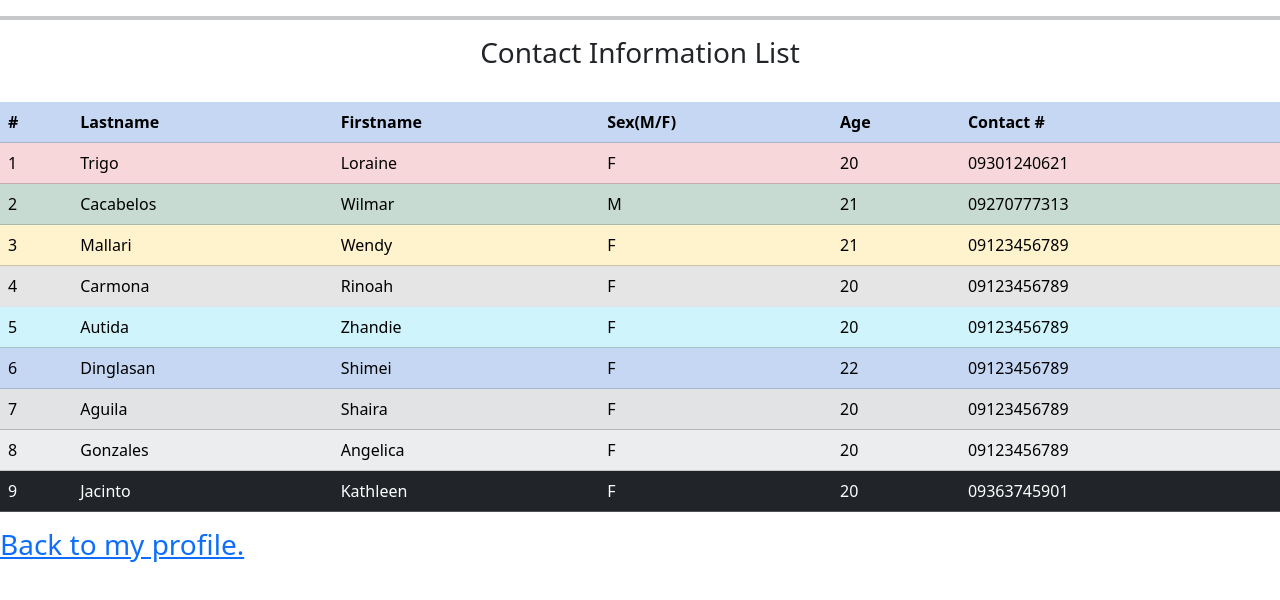
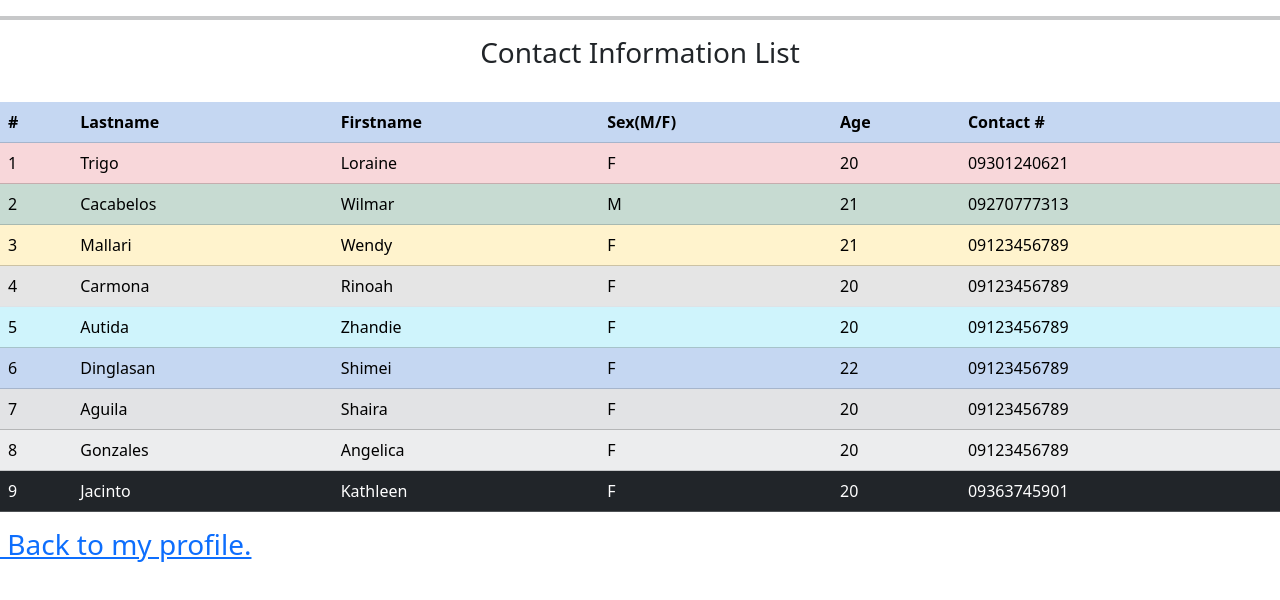
Before and after one commit to raine-mt/rainetrigo, a plain HTML site: page table.html in a window 1280 px wide. Drawn offline with Linux system fonts and the light colour scheme.

Commit message:
Update table.html

```diff
--- a/table.html
+++ b/table.html
@@ -92,7 +92,7 @@
         </tr>
     </table>
 
-    <h3><a href="index.html">Back to my profile.</a></h3>
+    <h3><a href="index.html">&nbsp;Back to my profile.</a></h3>
 
 
 </body>
```
